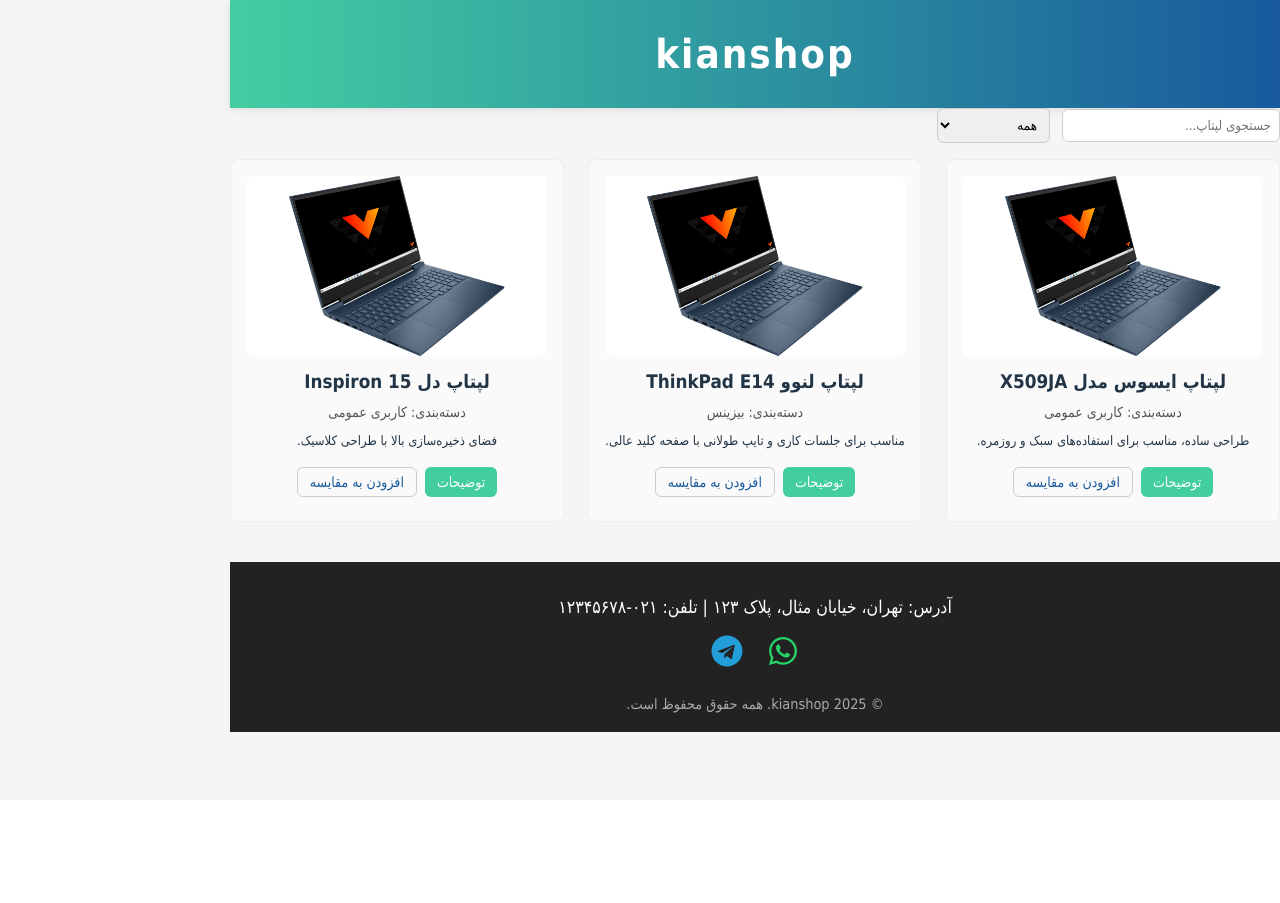
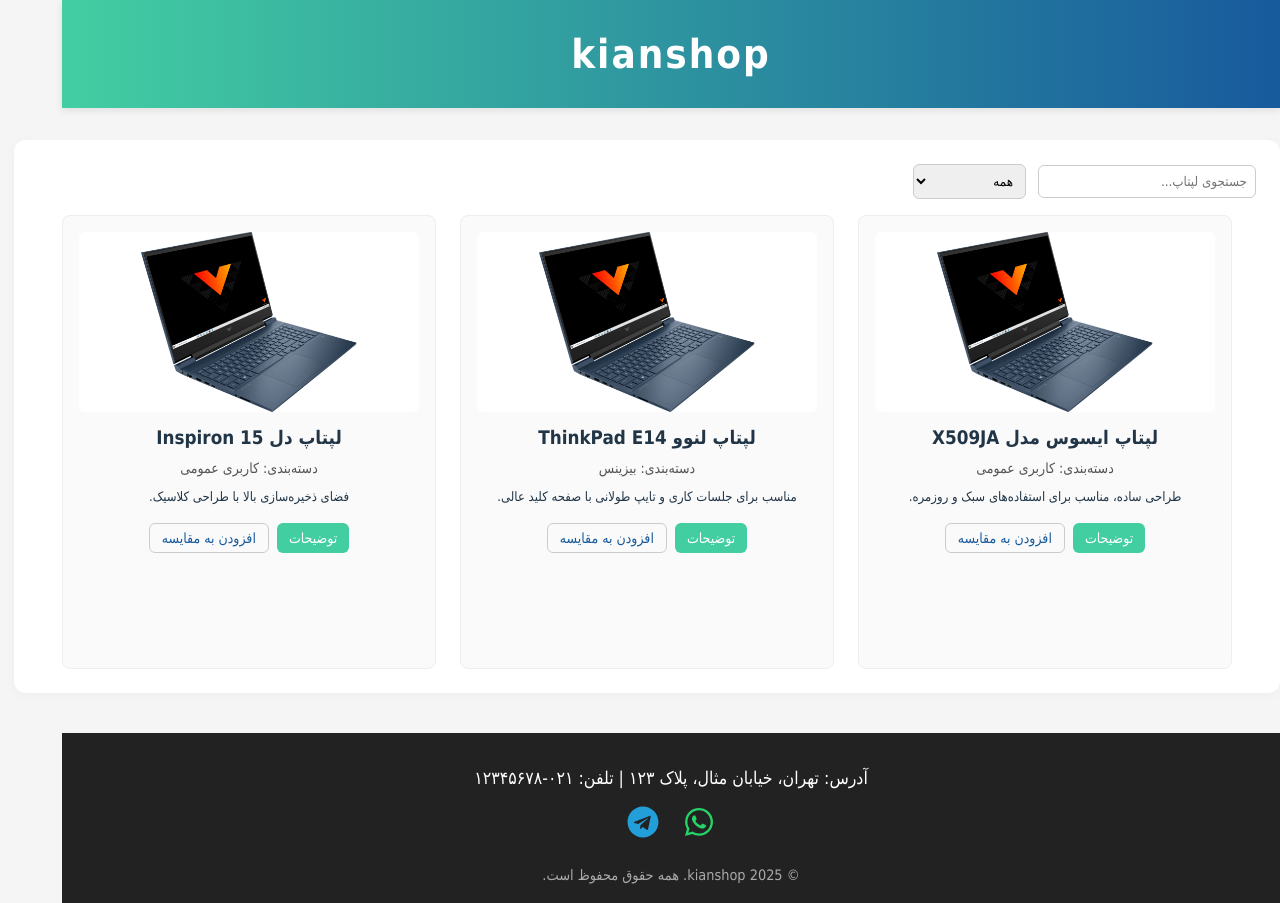
Before and after one commit to mahdikhalili2/kianshop, a React (Vite) app: page / in a window 1280 px wide. Before the commit the page ends 800 px from the top, so only its background shows below. Built offline with nearby package versions, Linux system fonts and the light colour scheme.

Commit message:
CSS edit new

```diff
--- a/src/App.css
+++ b/src/App.css
@@ -7,7 +7,7 @@
   background: #f5f5f5;
 }
 
-..kianshop-container {
+.kianshop-container {
   width: 100%;
   max-width: 1440px;
   margin: 32px auto;
@@ -28,7 +28,8 @@
   border: 1px solid #eee;
   border-radius: 8px;
   padding: 16px;
-  width: 300px;
+  width: 340px;
+  min-height: 420px;
   background: #fafafa;
   display: flex;
   flex-direction: column;
@@ -99,6 +100,7 @@
   padding: 10px;
   border: 1px solid #43cea2;
   width: 100%;
+  color: #222;
 }
 
 .kianshop-details ul {
@@ -106,10 +108,12 @@
   font-size: 14px;
   padding-right: 16px;
   margin: 0;
+  color: #222;
 }
 
 .kianshop-details div {
   margin-top: 8px;
+  color: #222;
 }
 
 @media (max-width: 1200px) {
@@ -136,6 +140,12 @@
   .kianshop-card {
     width: 95vw;
     max-width: 98vw;
+  }
+  .kianshop-details,
+  .kianshop-details ul,
+  .kianshop-details div {
+    color: #222 !important;
+    background: #f4fffa !important;
   }
 }
 
```
